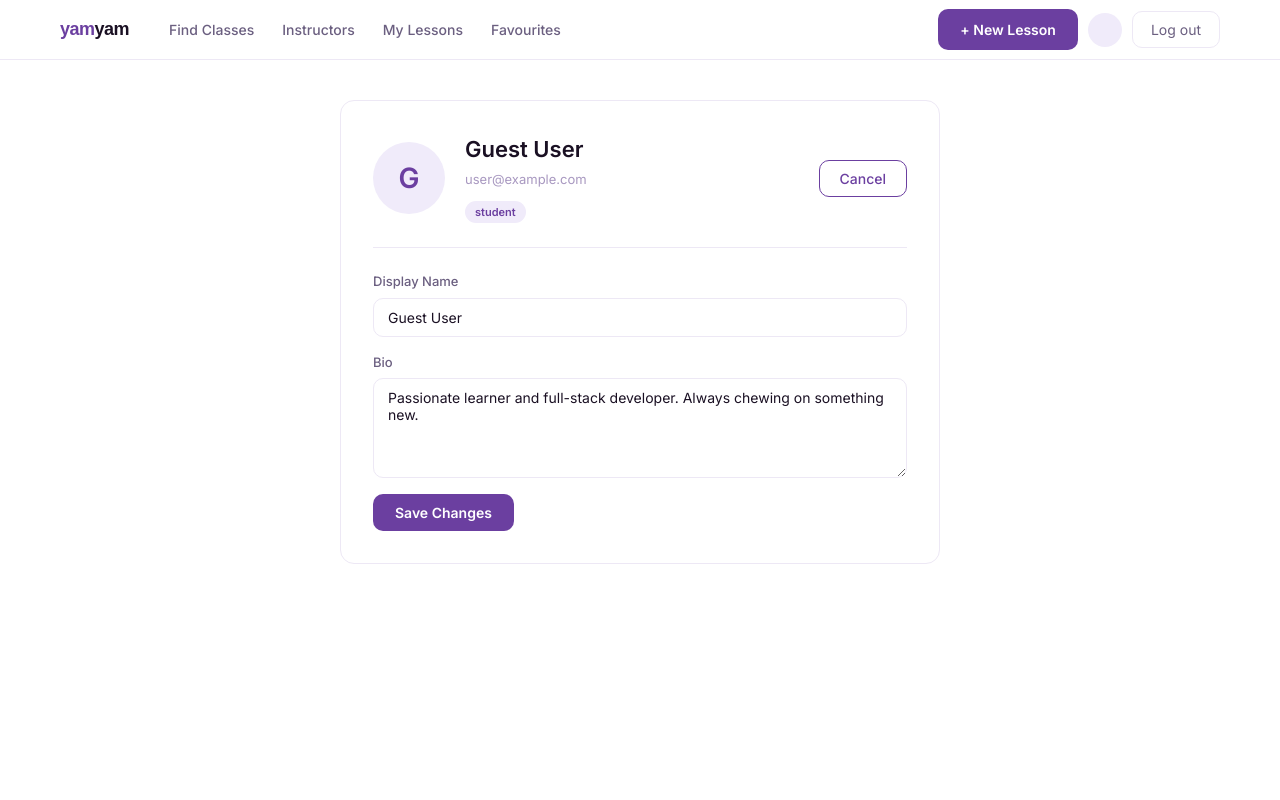
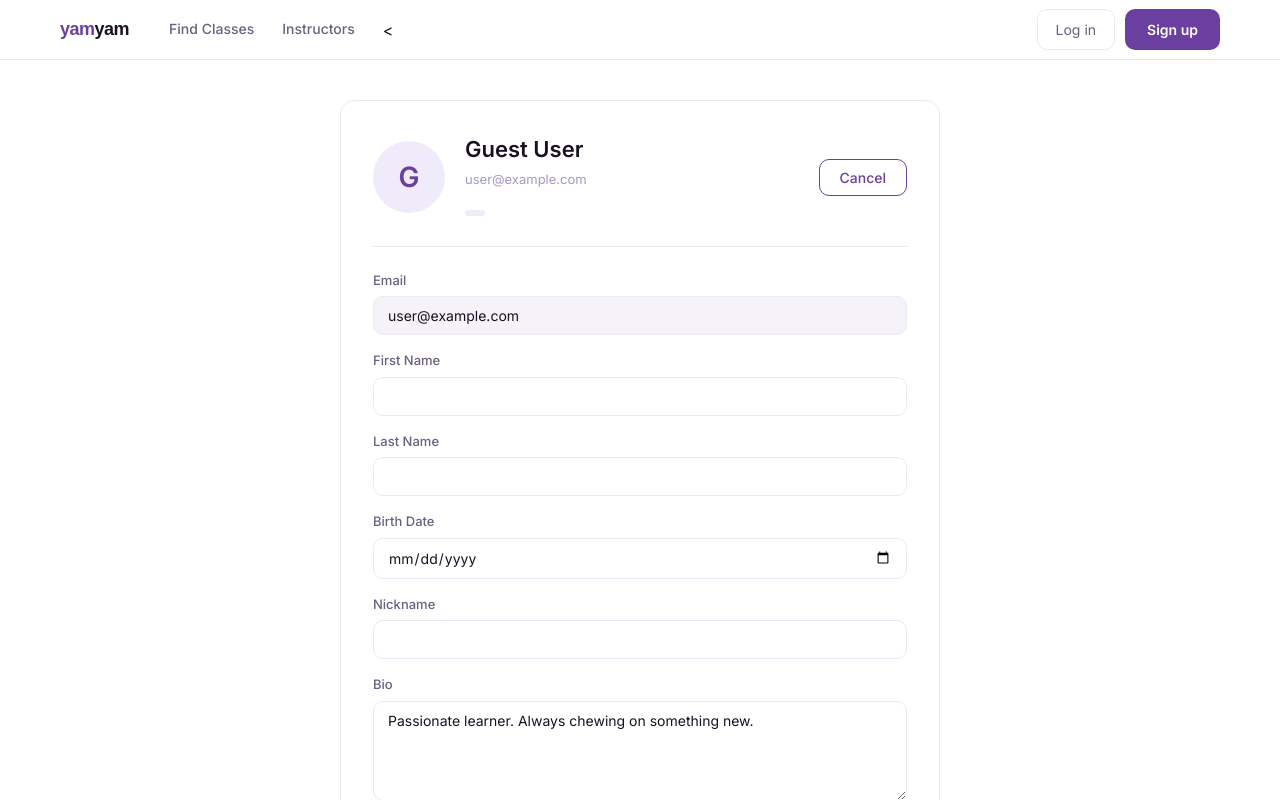
Before and after one commit to YOONSEO99/yamyam, an Angular app: page /profile in a window 1280 px wide. Both pictures are taken after a click on the button "✎ Edit Profile". Shown: the top 800 px of the page. Built offline with nearby package versions, Linux system fonts and the light colour scheme; a web font is replaced by a local one.

Commit message:
feat: implement profile feature and instructor registration logic

```diff
--- a/src/app/pages/home/home.component.html
+++ b/src/app/pages/home/home.component.html
@@ -91,7 +91,7 @@
         <h2>Ready to share your knowledge?</h2>
         <p>Join hundreds of instructors earning on yourway</p>
       </div>
-      <a routerLink="/register" class="btn-primary">Become an Instructor</a>
+      <button (click)="onBecomeInstructor()" class="btn-primary">Become an Instructor</button>
     </div>
   </section>
 </main>
--- a/src/app/pages/home/home.component.scss
+++ b/src/app/pages/home/home.component.scss
@@ -51,13 +51,16 @@ main {
     font-size: 72px;
     color: var(--text-primary);
   }
+
   .line-2 {
     font-size: 72px;
     color: var(--text-primary);
   }
+
   .line-3 {
     font-size: 72px;
   }
+
   .accent {
     color: var(--yam);
   }
@@ -78,6 +81,7 @@ main {
   background: #fff;
   margin-bottom: 18px;
   transition: border-color 0.15s;
+
   &:focus-within {
     border-color: var(--yam-mid);
   }
@@ -89,9 +93,11 @@ main {
     font-size: 15px;
     background: transparent;
     color: var(--text-primary);
+
     &::placeholder {
       color: var(--text-muted);
     }
+
     &:focus {
       outline: none;
     }
@@ -111,6 +117,7 @@ main {
   cursor: pointer;
   transition: background 0.15s;
   white-space: nowrap;
+
   &:hover {
     background: var(--yam-dark);
   }
@@ -138,6 +145,7 @@ main {
   color: var(--text-secondary);
   cursor: pointer;
   transition: all 0.15s;
+
   &:hover {
     border-color: var(--yam-soft);
     background: var(--yam-light);
@@ -173,6 +181,7 @@ main {
   font-size: 13px;
   color: var(--yam);
   font-weight: 500;
+
   &:hover {
     text-decoration: underline;
   }
@@ -198,7 +207,7 @@ main {
   gap: 20px;
   align-items: stretch;
 
-  > * {
+  >* {
     min-width: 0;
   }
 }
@@ -244,6 +253,7 @@ main {
     letter-spacing: -0.5px;
     margin-bottom: 6px;
   }
+
   p {
     font-size: 14px;
     color: rgba(255, 255, 255, 0.75);
@@ -255,9 +265,16 @@ main {
   color: var(--yam);
   font-size: 14px;
   padding: 12px 26px;
+  border: none;
+  border-radius: var(--radius-md);
+  font-weight: 600;
+  cursor: pointer;
+  transition: all 0.15s;
   flex-shrink: 0;
+
   &:hover {
     background: var(--yam-light);
+    transform: translateY(-2px);
   }
 }
 
@@ -274,6 +291,7 @@ main {
   }
 
   .hero-headline {
+
     .line-1,
     .line-2,
     .line-3 {
--- a/src/app/pages/home/home.component.ts
+++ b/src/app/pages/home/home.component.ts
@@ -8,6 +8,7 @@ import { CategoryBarComponent } from '../../shared/category-bar/category-bar.com
 import { LessonCardComponent } from '../../shared/lesson-card/lesson-card.component';
 import { Lesson } from '../../models/lesson';
 import { lessonMock } from '../../data/lesson-mock';
+import { AuthService } from '@app/services/auth.service';
 
 @Component({
   selector: 'app-home',
@@ -19,6 +20,7 @@ import { lessonMock } from '../../data/lesson-mock';
 export class HomeComponent implements OnInit {
   private lessonService = inject(LessonService);
   private router = inject(Router);
+  public auth = inject(AuthService)
 
   lessons = signal<Lesson[]>([]);
   loading = signal(false);
@@ -54,4 +56,12 @@ export class HomeComponent implements OnInit {
       list.map(l => l._id === lessonId ? { ...l, isFavourited: !l.isFavourited } : l)
     );
   }
+
+  onBecomeInstructor() {
+    if(this.auth.isLoggedIn()){
+      this.router.navigate(['/profile'], {queryParams:{edit:'true'}});
+    }else{
+      this.router.navigate(['/login']);
+    }
+  }
 }
--- a/src/app/pages/profile/profile.component.html
+++ b/src/app/pages/profile/profile.component.html
@@ -2,11 +2,18 @@
   <div class="container profile-layout">
     <div class="profile-card card">
       <div class="profile-hero">
-        <div class="avatar avatar-xl">{{ form.nickname.charAt(0) }}</div>
+        <div class="avatar avatar-xl">{{ getDisplayName().charAt(0).toUpperCase() }}</div>
         <div class="profile-info">
-          <h1>{{ form.nickname }}</h1>
+          <h1>{{ getDisplayName() }}</h1>
           <p class="profile-email">{{ form.email }}</p>
-          <span class="badge badge-yam">{{ auth.currentUser()?.role ?? 'student' }}</span>
+          <span class="badge badge-yam">{{ auth.currentUser()?.role }}</span>
+          @if(auth.currentUser()?.isInstructor) {
+            <span class="badge" style="background-color: #4CAF50; color: white;">Instructor</span>
+          }
+          @if(auth.currentUser()?.isAdmin) {
+            <span class="badge" style="background-color: #f44336; color: white;">Admin</span>
+          }
+
         </div>
         <button class="btn-outline" (click)="editing.set(!editing())">
           {{ editing() ? 'Cancel' : '✎ Edit Profile' }}
@@ -21,12 +28,32 @@
       } @else {
         <div class="edit-form">
           <div class="form-group">
-            <label>Display Name</label>
+            <label>Email</label>
+            <input type="email" [(ngModel)]="form.email" disabled style="background-color: var(--gray-1); cursor: not-allowed;" />
+          </div>
+          <div class="form-group">
+            <label>First Name</label>
+            <input type="text" [(ngModel)]="form.firstName" />
+          </div>
+          <div class="form-group">
+            <label>Last Name</label>
+            <input type="text" [(ngModel)]="form.lastName" />
+          </div>
+          <div class="form-group">
+            <label>Birth Date</label>
+            <input type="date" [(ngModel)]="form.birthDate" />
+          </div>
+          <div class="form-group">
+            <label>Nickname</label>
             <input type="text" [(ngModel)]="form.nickname" />
           </div>
           <div class="form-group">
             <label>Bio</label>
             <textarea [(ngModel)]="form.bio" rows="3"></textarea>
+          </div>
+          <div class="form-group checkbox-group" style="display: flex; align-items: center; gap: 8px; margin-bottom: 16px;">
+            <input type="checkbox" id="instructorCheck" [(ngModel)]="form.isInstructor" style="width: auto; cursor: pointer;" />
+            <label for="instructorCheck" style="margin: 0; cursor: pointer;">Register as an Instructor</label>
           </div>
           <button class="btn-primary" (click)="save()" [disabled]="saving()">
             {{ saving() ? 'Saving...' : 'Save Changes' }}
--- a/src/app/pages/profile/profile.component.ts
+++ b/src/app/pages/profile/profile.component.ts
@@ -1,7 +1,8 @@
-import { Component, signal, inject } from '@angular/core';
+import { Component, signal, inject, OnInit } from '@angular/core';
 import { CommonModule } from '@angular/common';
 import { FormsModule } from '@angular/forms';
 import { AuthService } from '../../services/auth.service';
+import { ActivatedRoute } from '@angular/router';
 
 @Component({
   selector: 'app-profile',
@@ -10,19 +11,77 @@ import { AuthService } from '../../services/auth.service';
   templateUrl: './profile.component.html',
   styleUrl: './profile.component.scss'
 })
-export class ProfileComponent {
+export class ProfileComponent implements OnInit{
   auth = inject(AuthService);
+  route = inject(ActivatedRoute);
   editing = signal(false);
   saving = signal(false);
 
   form = {
-    nickname: this.auth.currentUser()?.nickname ?? 'Guest User',
-    bio: 'Passionate learner and full-stack developer. Always chewing on something new.',
+    nickname: this.auth.currentUser()?.nickname ?? '',
+    bio: 'Passionate learner. Always chewing on something new.',
+    role: this.auth.currentUser()?.role ?? 'user',
+    firstName: this.auth.currentUser()?.firstName ?? '',
+    lastName: this.auth.currentUser()?.lastName ?? '',
+    birthDate: this.auth.currentUser()?.birthDate ?? '',
     email: this.auth.currentUser()?.email ?? 'user@example.com',
+    isInstructor : this.auth.currentUser()?.isInstructor ?? false,
+    isAdmin : this.auth.currentUser()?.isAdmin ?? false,
   };
 
-  save() {
+  ngOnInit(): void {
+    const editMode = this.route.snapshot.queryParamMap.get('edit');
+    if(editMode ==='true'){
+      this.editing.set(true);
+    }
+  }
+  getDisplayName() {
+    return this.form.nickname || this.form.firstName || 'Guest User';
+  }
+
+  async save() {
     this.saving.set(true);
-    setTimeout(() => { this.saving.set(false); this.editing.set(false); }, 700);
+
+    try{
+      const userId = this.auth.currentUser()?._id;
+
+      if(!userId){
+        alert("User not found")
+        this.saving.set(false);
+        return;
+      }
+
+      const response = await fetch(`http://localhost:3000/api/v1/auth/update/${userId}`, {
+        method: 'PUT',
+        headers:{
+          'Content-Type' : 'application/json',
+          },
+        body: JSON.stringify({
+          firstName:this.form.firstName,
+          lastName:this.form.lastName,
+          nickname: this.form.nickname,
+          birthDate: this.form.birthDate,
+          bio:this.form.bio,
+          isInstructor: this.form.isInstructor,
+        }),
+      });
+
+      const data = await response.json();
+
+      if(response.ok){
+        this.auth.currentUser.set(data.user);
+        localStorage.setItem('user',JSON.stringify(data.user));
+        alert("Profile updated!");
+        this.editing.set(false);
+      }else{
+        alert(data.message || 'Failed to profile updating')
+      }
+
+    }catch(error){
+      console.error('Update error', error);
+
+    }finally{
+      this.saving.set(false);
+    }
   }
 }
--- a/src/app/shared/navbar/navbar.component.html
+++ b/src/app/shared/navbar/navbar.component.html
@@ -4,24 +4,24 @@
     <div class="nav-links">
       <a routerLink="/search" routerLinkActive="active">Find Classes</a>
       <a routerLink="/users" routerLinkActive="active">Instructors</a>
-      <!-- @if (auth.isLoggedIn()) { -->
+      <@if (auth.isLoggedIn()) {
       <a routerLink="/my-lessons" routerLinkActive="active">My Lessons</a>
       <a routerLink="/favourites" routerLinkActive="active">Favourites</a>
-      <!-- } -->
+      < }
     </div>
     <div class="nav-actions">
-      <!-- @if (auth.isLoggedIn()) {
-        @if (auth.isInstructor()) { -->
+      @if (auth.isLoggedIn()) {
+        @if (auth.isInstructor()) {
       <a routerLink="/lessons/new" class="btn-primary">+ New Lesson</a>
-      <!-- } -->
+       }
       <a routerLink="/profile" class="avatar avatar-sm">
         {{ auth.currentUser()?.nickname?.charAt(0)?.toUpperCase() }}
       </a>
       <button class="btn-ghost" (click)="auth.logout()">Log out</button>
-      <!-- } @else {
+      } @else {
         <a routerLink="/login" class="btn-ghost">Log in</a>
         <a routerLink="/register" class="btn-primary">Sign up</a>
-      } -->
+      }
     </div>
   </div>
 </nav>
```
Also changed, not shown: 1 other file (tests, documents, lock files or other folders).
